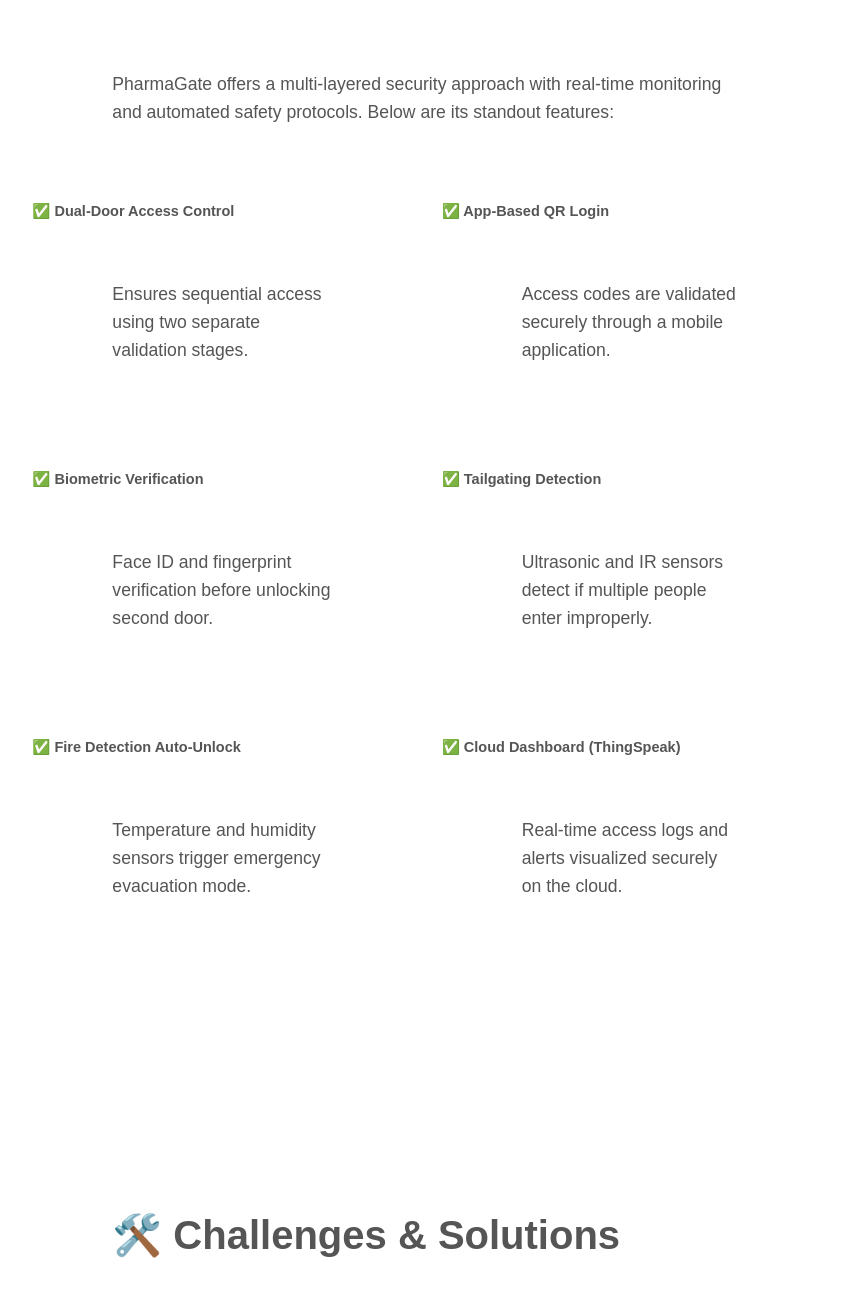
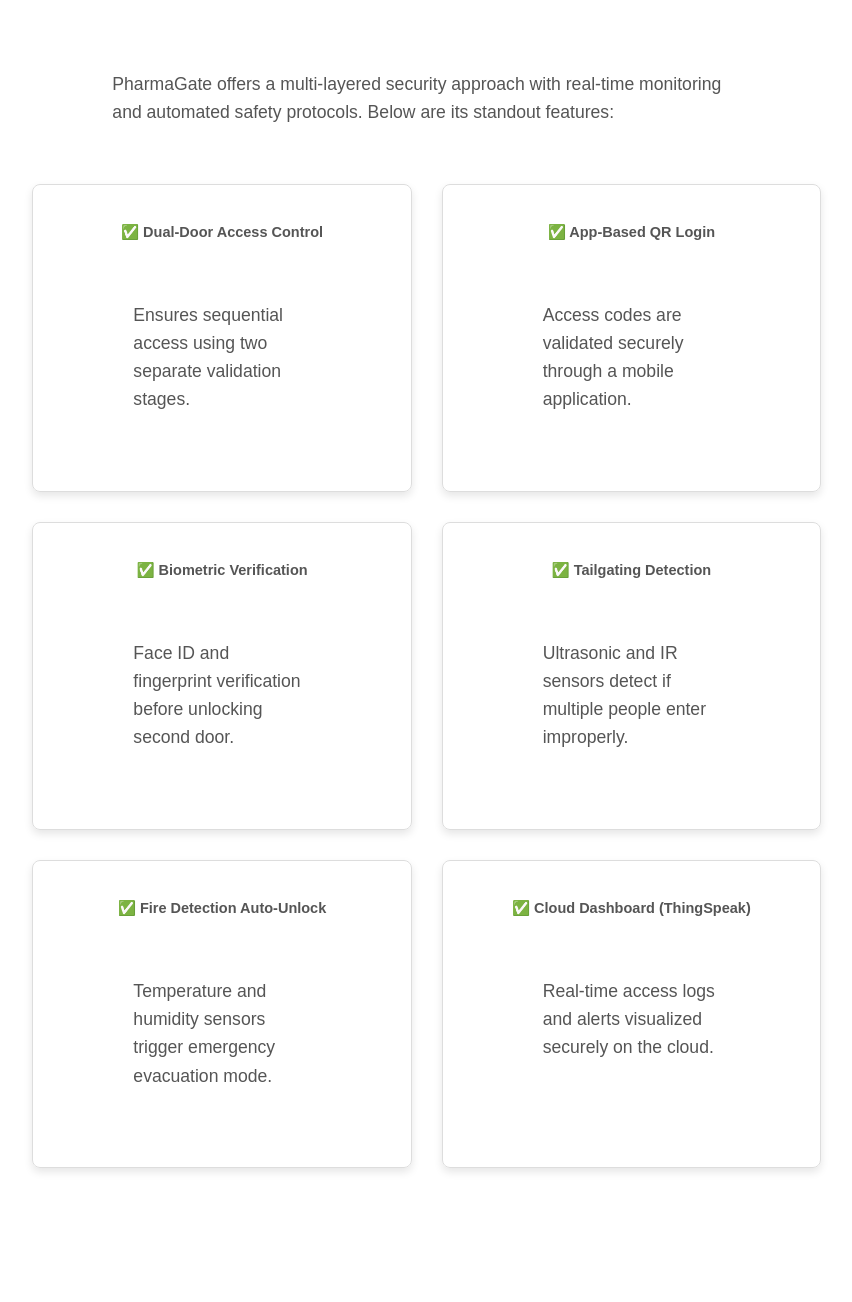
Before and after one commit to RyanTeoWenHao/DoubleDoorSystem, a plain HTML site: page website-main/html/index.html in a window 1280 px wide. Shown: the part 4230-5532 px from the top of the page, without its empty margins (399-1251 px from the left). Drawn offline with nearby package versions, Linux system fonts and the light colour scheme.

Commit message:
key features

```diff
--- a/website-main/html/index.html
+++ b/website-main/html/index.html
@@ -124,32 +124,44 @@
       </p>
 
       <div style="max-width: 1000px; margin: auto; display: flex; flex-wrap: wrap; justify-content: center; gap: 30px;">
-        <div style="flex: 1 1 300px;">
+        <!-- Card 1 -->
+        <div style="flex: 1 1 300px; padding: 20px; border: 1px solid #ddd; border-radius: 8px; box-shadow: 0 4px 8px rgba(0, 0, 0, 0.1); text-align: center;">
           <h4>✅ Dual-Door Access Control</h4>
           <p>Ensures sequential access using two separate validation stages.</p>
         </div>
-        <div style="flex: 1 1 300px;">
+
+        <!-- Card 2 -->
+        <div style="flex: 1 1 300px; padding: 20px; border: 1px solid #ddd; border-radius: 8px; box-shadow: 0 4px 8px rgba(0, 0, 0, 0.1); text-align: center;">
           <h4>✅ App-Based QR Login</h4>
           <p>Access codes are validated securely through a mobile application.</p>
         </div>
-        <div style="flex: 1 1 300px;">
+
+        <!-- Card 3 -->
+        <div style="flex: 1 1 300px; padding: 20px; border: 1px solid #ddd; border-radius: 8px; box-shadow: 0 4px 8px rgba(0, 0, 0, 0.1); text-align: center;">
           <h4>✅ Biometric Verification</h4>
           <p>Face ID and fingerprint verification before unlocking second door.</p>
         </div>
-        <div style="flex: 1 1 300px;">
+
+        <!-- Card 4 -->
+        <div style="flex: 1 1 300px; padding: 20px; border: 1px solid #ddd; border-radius: 8px; box-shadow: 0 4px 8px rgba(0, 0, 0, 0.1); text-align: center;">
           <h4>✅ Tailgating Detection</h4>
           <p>Ultrasonic and IR sensors detect if multiple people enter improperly.</p>
         </div>
-        <div style="flex: 1 1 300px;">
+
+        <!-- Card 5 -->
+        <div style="flex: 1 1 300px; padding: 20px; border: 1px solid #ddd; border-radius: 8px; box-shadow: 0 4px 8px rgba(0, 0, 0, 0.1); text-align: center;">
           <h4>✅ Fire Detection Auto-Unlock</h4>
           <p>Temperature and humidity sensors trigger emergency evacuation mode.</p>
         </div>
-        <div style="flex: 1 1 300px;">
+
+        <!-- Card 6 -->
+        <div style="flex: 1 1 300px; padding: 20px; border: 1px solid #ddd; border-radius: 8px; box-shadow: 0 4px 8px rgba(0, 0, 0, 0.1); text-align: center;">
           <h4>✅ Cloud Dashboard (ThingSpeak)</h4>
           <p>Real-time access logs and alerts visualized securely on the cloud.</p>
         </div>
       </div>
     </section>
+
 
     <section id="challenges-solutions" class="section-p1" data-aos="fade-up" style="padding: 60px 20px;">
       <h2>🛠️ Challenges & Solutions</h2>
```
